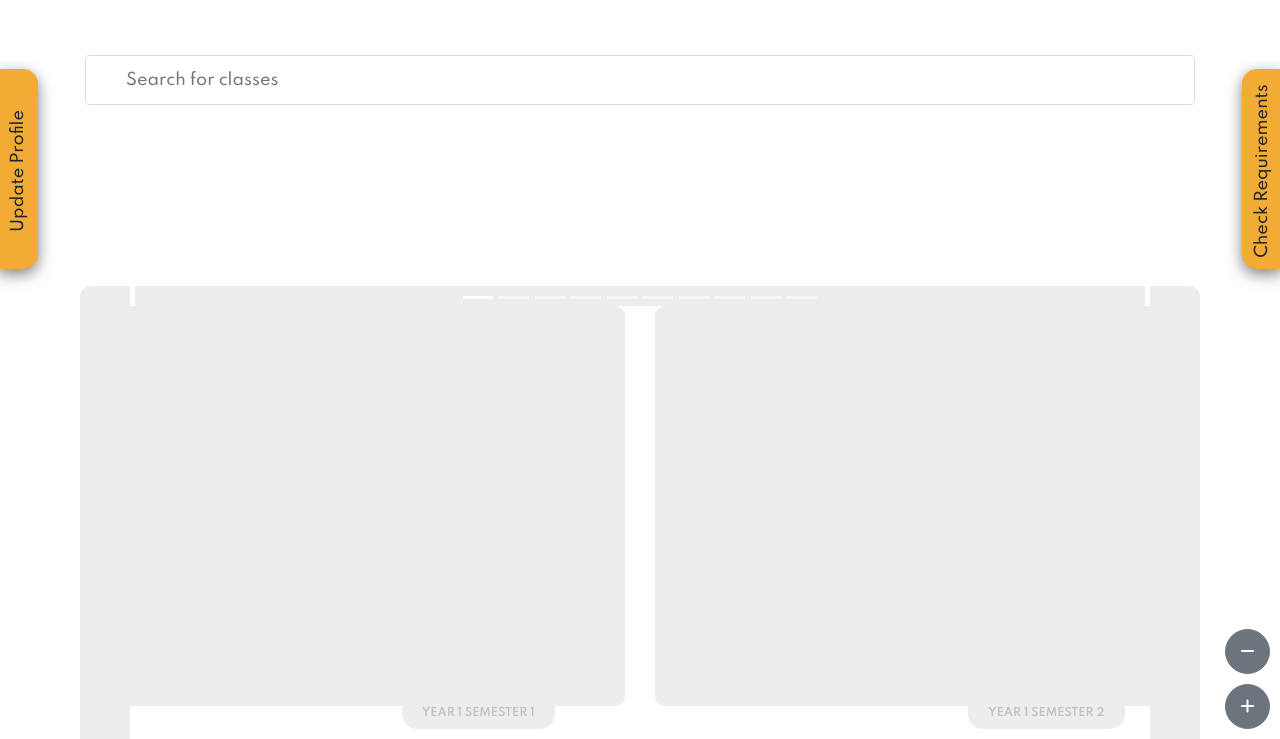
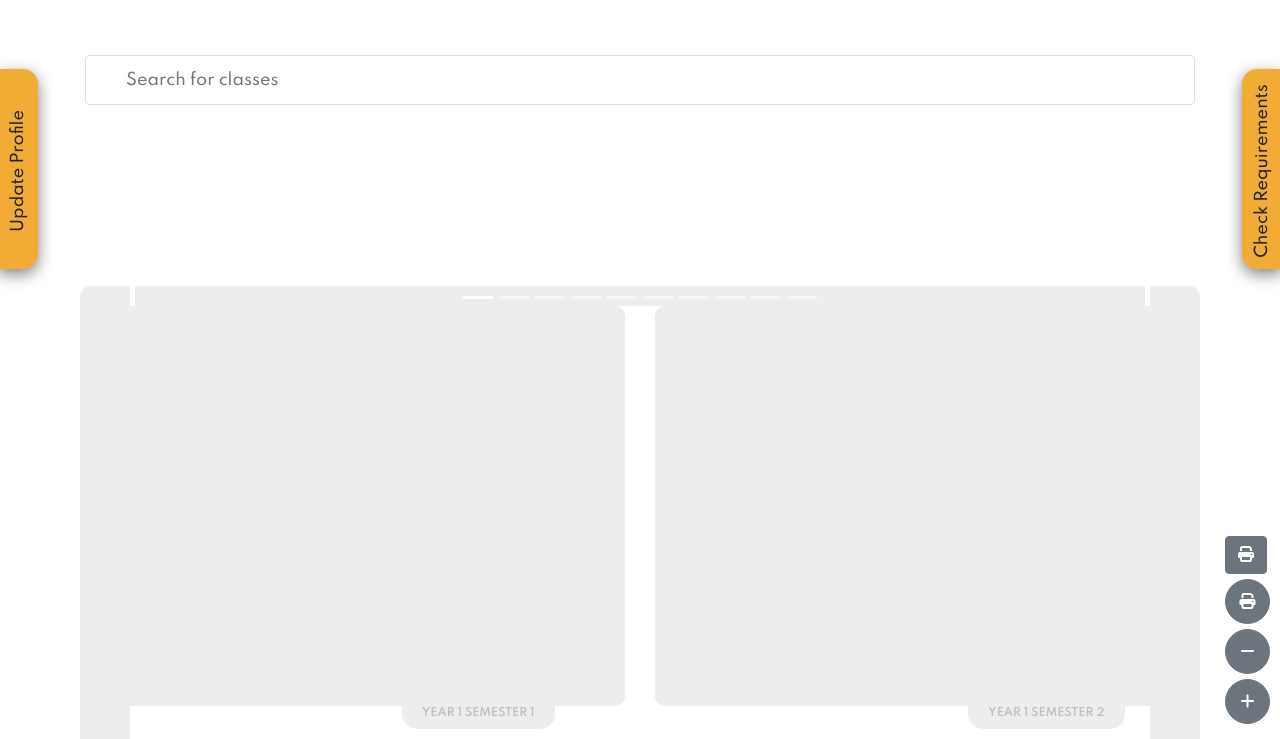
Before and after one commit to seandheffernan/Degreezy, a website: page index.html in a window 1280 px wide. Shown: the part 61-800 px from the top of the page. Drawn offline with nearby package versions, Linux system fonts and the light colour scheme.

Commit message:
added button to launch print

```diff
--- a/index.html
+++ b/index.html
@@ -363,10 +363,15 @@
         </div>
 
         <form id="semester_edits">
+          <button type="button" class="btn btn-secondary" id="csv" onclick="window.print()" >
+            <i class="fas fa-print fa-large"></i>
+          </button>
+          <button type="button" class="btn btn-secondary" id="print" onclick="window.print()" >
+            <i class="fas fa-print fa-large"></i>
+          </button>
           <button type="button" class="btn btn-secondary" id="sub" ng-click="sub()">
             <i class="fas fa-minus fa-large"></i>
           </button>
-          <br/>
           <button type="button" class="btn btn-secondary" id="add" ng-click="add()">
             <i class="fas fa-plus fa-large"></i>
           </button>
--- a/public/index.css
+++ b/public/index.css
@@ -90,18 +90,17 @@ body {
   z-index: 3;
 }
 
-#sub, #add {
+#sub, #add, #print {
   border-radius: 50%;
   /*padding: 10px;*/
   width: 45px;
   height: 45px;
+  display: block;
+  margin-top: 5px;
+  margin-bottom: 5px;
   /*background-color: white;*/
-
 }
 
-#sub {
-  margin-bottom: 10px;
-}
 
 .fa-minus, .fa-plus {
 /*  width: 100px;
```
